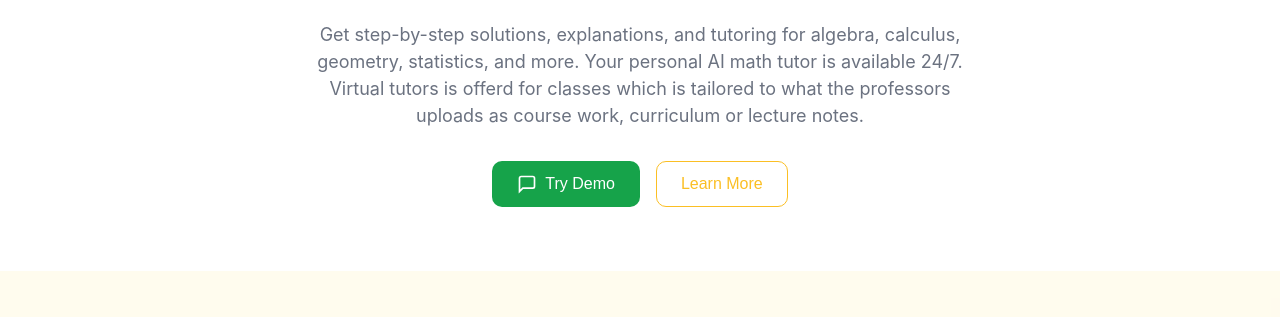
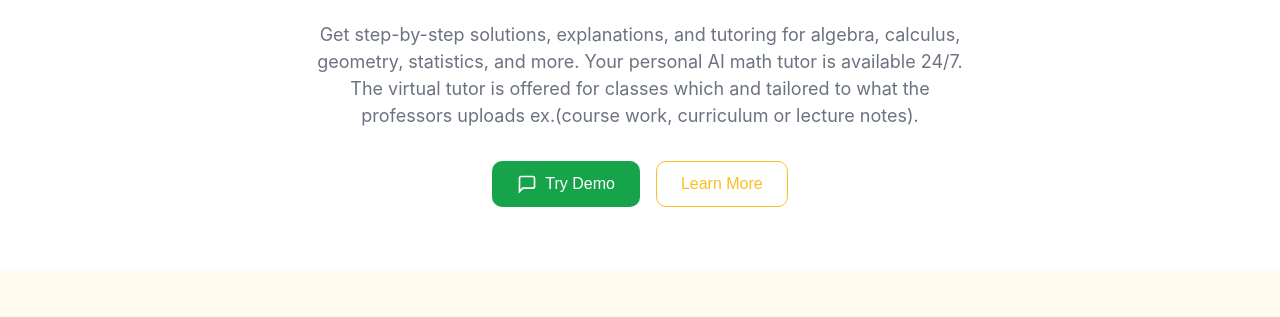
Before and after one commit to tcjrtc2/ai-mathbot-2.0, a plain HTML site: page index.html in a window 1280 px wide. Shown: the part 211-528 px from the top of the page. Drawn offline with Linux system fonts and the light colour scheme.

Commit message:
Update index.html

```diff
--- a/index.html
+++ b/index.html
@@ -437,7 +437,7 @@
 
                 <p class="hero-description">
                     Get step-by-step solutions, explanations, and tutoring for algebra, calculus, geometry,
-                    statistics, and more. Your personal AI math tutor is available 24/7. Virtual tutors is offerd for classes which is tailored to what the professors uploads as course work, curriculum or lecture notes.
+                    statistics, and more. Your personal AI math tutor is available 24/7. The virtual tutor is offered for classes which and tailored to what the professors uploads ex.(course work, curriculum or lecture notes).
                 </p>
 
                 <div class="button-group">
```
